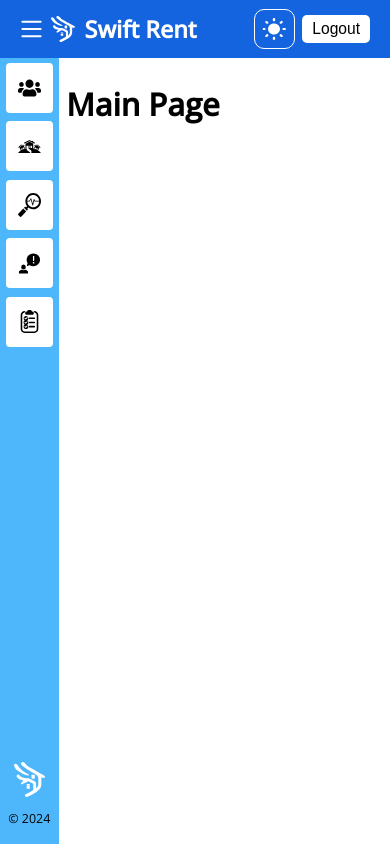
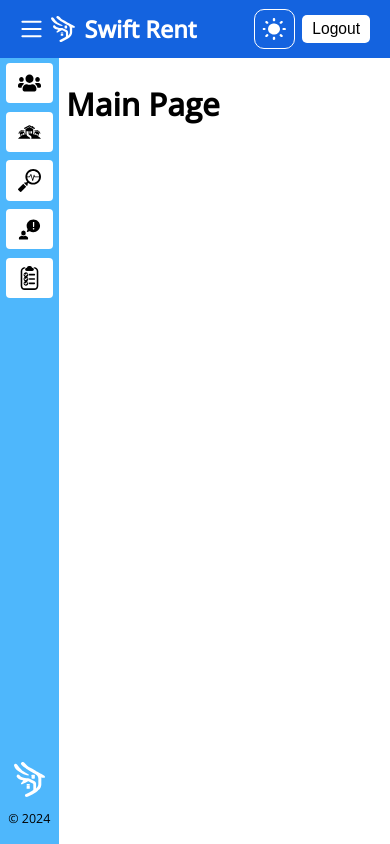
Before and after one commit to ibrahimahtsham/swift-rent-admin, a React (Vite) app: page /dashboard in a window 390 px wide. Built offline with nearby package versions, Linux system fonts and the light colour scheme.

Commit message:
made the sidebar buttons responsive on all screen sizes

```diff
--- a/src/components/sidebar/SidebarButton.css
+++ b/src/components/sidebar/SidebarButton.css
@@ -8,4 +8,5 @@
 
 .sidebar-title {
   margin-left: 10px;
+  text-transform: none;
 }
--- a/src/components/sidebar/SidebarButton.jsx
+++ b/src/components/sidebar/SidebarButton.jsx
@@ -11,9 +11,11 @@ const SidebarButton = ({ image, title, isActive, onClick }) => {
     <Button
       sx={{
         marginBottom: "1vh",
-        padding: "0 10",
+        padding: "1vh 1vh",
         minWidth: "80%",
-        minHeight: "50px",
+        minHeight: "25px",
+        maxHeight: "60px",
+        fontFamily: "Open Sans",
       }}
       className={`sidebar-button ${isActive ? "active" : ""} ${theme} ${
         isOpen ? "open" : ""
```
